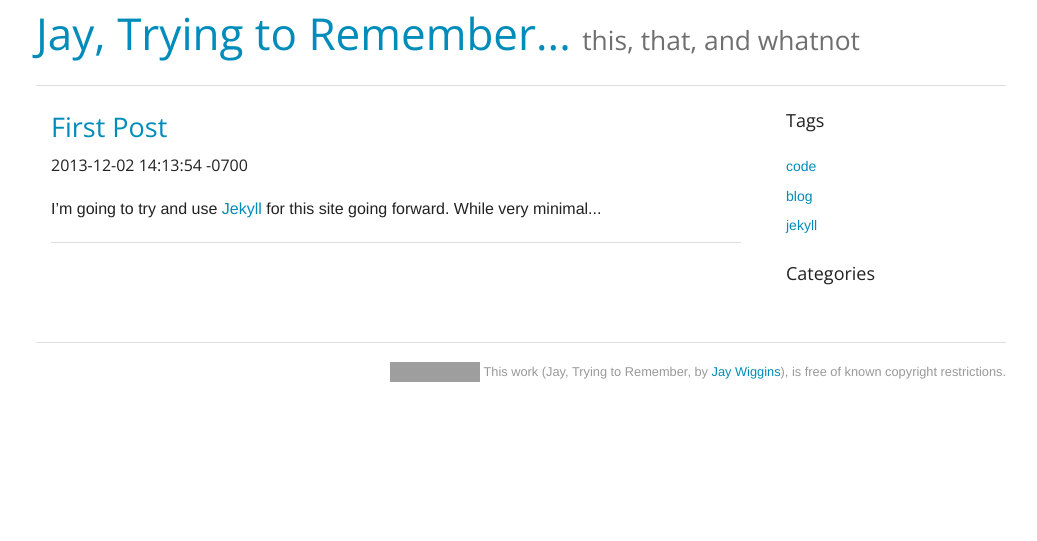
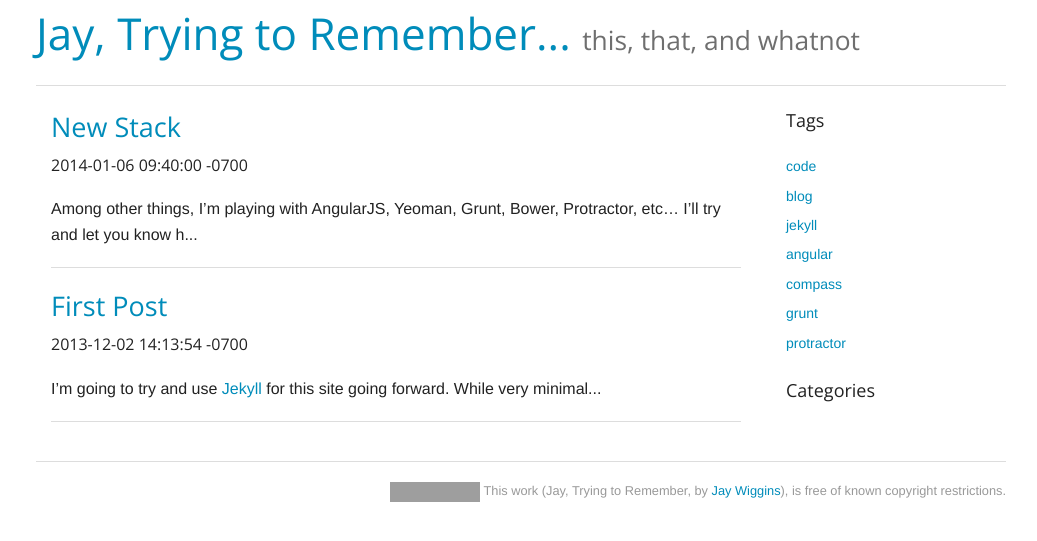
Before and after one commit to funkfinger/funkfinger.github.io, a Jekyll site: the page built from index.html, in a window 1280 px wide. Shown: the top 541 px of the page, without its empty margins (119-1156 px from the left). Built offline with Jekyll 4.4.1, drawn with Linux system fonts in a browser that asks for light colours; Markdown is read by kramdown in place of the engine named in the settings; a file with an impossible date is left out; grey boxes are pictures that could not be loaded.

Commit message:
new stack - now with date

```diff
--- a/_posts/2014-01-06-new-stack.md
+++ b/_posts/2014-01-06-new-stack.md
@@ -2,7 +2,7 @@
 layout: post
 title: "New Stack"
 comments: true
-date:
+date: 2014-01-06 16:40:00
 #categories: code
 tags: code angular compass grunt protractor
 ---
```
